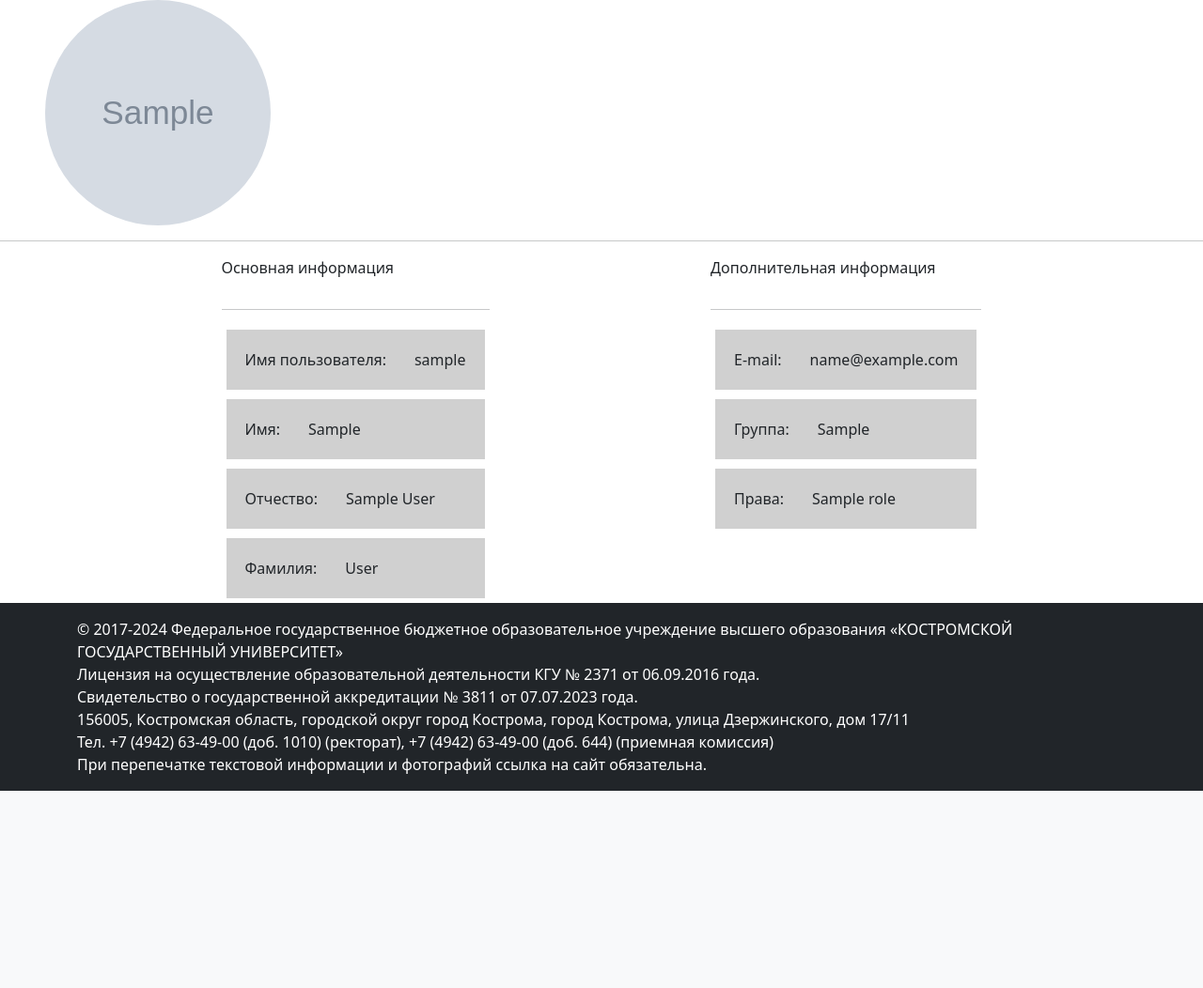
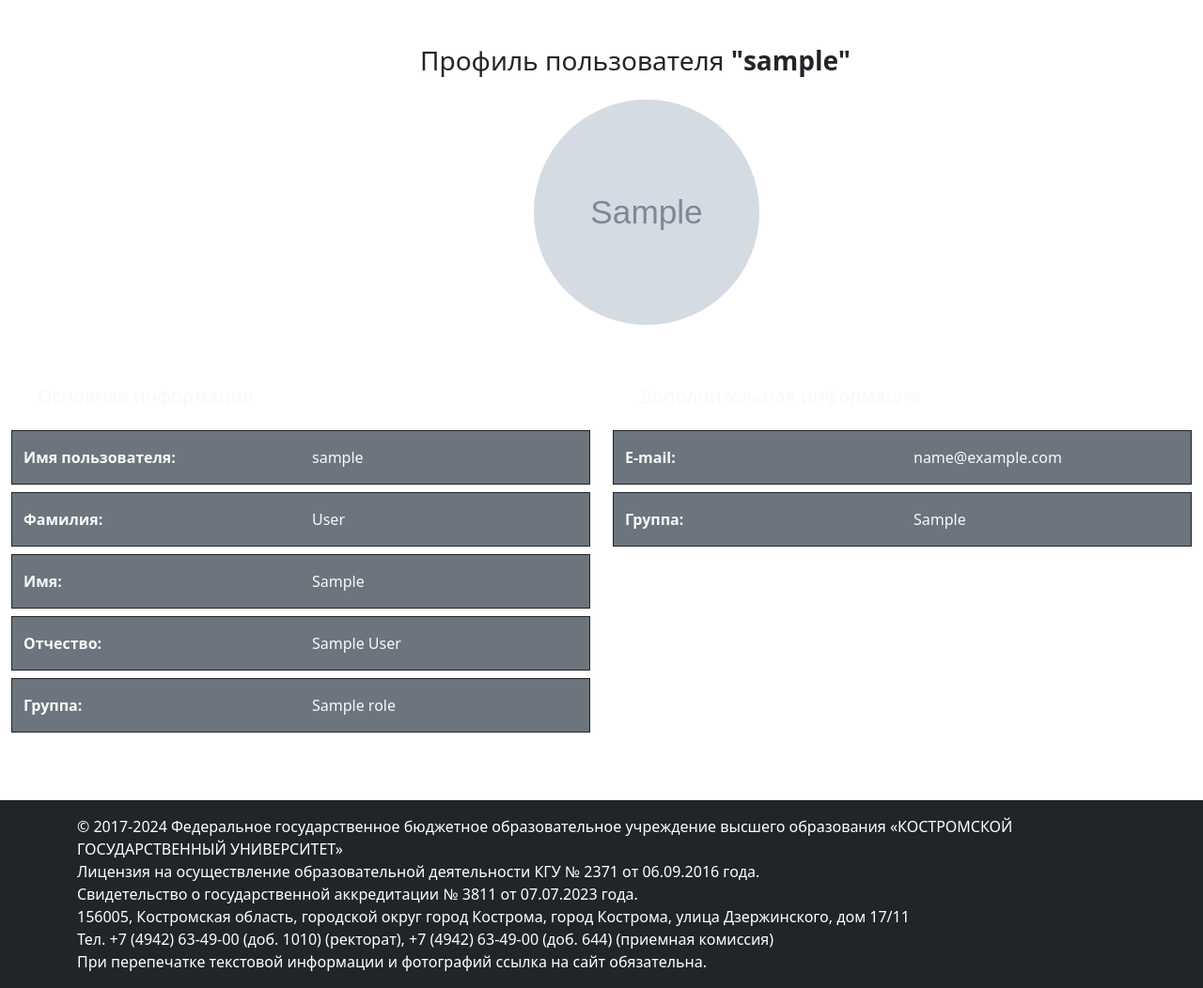
Before and after one commit to headcrab8524/NeiroSystem, a Django app: page /profile/1/ in a window 1280 px wide. Shown: the part 120-1172 px from the top of the page at 94% size. Before the commit the page ends 962 px from the top, so only its background shows below. Run offline with Django 5.2, Linux system fonts and the light colour scheme; a user stored in the database is signed in; tables that the repository leaves empty hold one stand-in row (values such as "Sample post"); grey boxes marked "Sample" are stand-in pictures.

Commit message:
Отремонтирован дизайн профиля

```diff
--- a/lostfiles/main/templates/main/profile.html
+++ b/lostfiles/main/templates/main/profile.html
@@ -1,7 +1,12 @@
 {% extends "main/base.html" %}
 {% load static %}
+{% block title %}
+Профиль пользователя {{ user.username }}
+{% endblock %}
 {% block content %}
-<div>
+<section class="pt-5 pb-5">
+    <section class="ps-md-5 d-flex flex-column align-items-center">
+        <h3 class="profile-title ms-4 mb-4 text-center">Профиль пользователя <b>"{{ user.username }}"</b></h3>
         {% if user.photo %}
         <div class="ms-md-5 profile-photo-on-page rounded-circle"
              style="background-image: url('{{user.photo.url}}');">
@@ -11,72 +16,49 @@
              style="background-image: url('{% static 'main/images/defaultprof.jpeg' %}');">
         </div>
         {% endif %}
-    <hr>
-    <div style="display:flex; flex-direction: row; justify-content: space-evenly; margin-top: 15px;">
-        <div style="display:flex; flex-direction: column;">
-            <p>Основная информация</p>
-            <hr>
-            <div class="profile_attr">
-                <div>
-                    <p style="margin: 15px;">Имя пользователя:</p>
+    </section>
+
+    <div class="container-fluid  mt-5">
+        <div class="row">
+            <div class="col-md-6 container pt-3 bg-light-dark pb-4 px-4">
+                <div class="row">
+                    <h5 class="ms-3 mb-3 text-light">Основная информация</h5>
                 </div>
-                <div>
-                    <p style="margin: 15px;">{{ current_user.username }}</p>
+                <div class="row bg-secondary border border-dark py-3 mt-2">
+                    <div class="col-6 text-light"><b>Имя пользователя:</b></div>
+                    <div class="col-6 text-light">{{ user.username }}</div>
+                </div>
+                <div class="row bg-secondary border border-dark py-3 mt-2">
+                    <div class="col-6 text-light"><b>Фамилия:</b></div>
+                    <div class="col-6 text-light">{{ user.last_name }}</div>
+                </div>
+                <div class="row bg-secondary border border-dark py-3 mt-2">
+                    <div class="col-6 text-light"><b>Имя:</b></div>
+                    <div class="col-6 text-light">{{ user.first_name }}</div>
+                </div>
+                <div class="row bg-secondary border border-dark py-3 mt-2">
+                    <div class="col-6 text-light"><b>Отчество:</b></div>
+                    <div class="col-6 text-light">{{ user.middle_name }}</div>
+                </div>
+                <div class="row bg-secondary border border-dark py-3 mt-2">
+                    <div class="col-6 text-light"><b>Группа:</b></div>
+                    <div class="col-6 text-light">{{ user.role.name }}</div>
                 </div>
             </div>
-            <div class="profile_attr">
-                <div>
-                    <p style="margin: 15px;">Имя:</p>
+            <div class="col-md-6 container pt-3 bg-light-dark pb-4 px-4">
+                <div class="row">
+                    <h5 class="ms-3 mb-3 text-light">Дополнительная информация</h5>
                 </div>
-                <div>
-                    <p style="margin: 15px;">{{ current_user.first_name }}</p>
+                <div class="row bg-secondary border border-dark py-3 mt-2">
+                    <div class="col-6 text-light"><b>E-mail:</b></div>
+                    <div class="col-6 text-light" style="overflow: hidden; white-space: nowrap; text-overflow: ellipsis;">{{ user.email }}</div>
                 </div>
-            </div>
-            <div class="profile_attr">
-                <div>
-                    <p style="margin: 15px;">Отчество:</p>
-                </div>
-                <div>
-                    <p style="margin: 15px;">{{ current_user.middle_name }}</p>
-                </div>
-            </div>
-            <div class="profile_attr">
-                <div>
-                    <p style="margin: 15px;">Фамилия:</p>
-                </div>
-                <div>
-                    <p style="margin: 15px;">{{ current_user.last_name }}</p>
+                <div class="row bg-secondary border border-dark py-3 mt-2">
+                    <div class="col-6 text-light"><b>Группа:</b></div>
+                    <div class="col-6 text-light" style="overflow: hidden; white-space: nowrap; text-overflow: ellipsis;">
+                        {{ user.group }}</div>
                 </div>
             </div>
         </div>
-        <div style="display:flex; flex-direction: column;">
-            <p>Дополнительная информация</p>
-            <hr>
-            <div class="profile_attr">
-                <div>
-                    <p style="margin: 15px;">E-mail:</p>
-                </div>
-                <div>
-                    <p style="margin: 15px;">{{ current_user.email }}</p>
-                </div>
-            </div>
-            <div class="profile_attr">
-                <div>
-                    <p style="margin: 15px;">Группа:</p>
-                </div>
-                <div>
-                    <p style="margin: 15px;">{{ current_user.group }}</p>
-                </div>
-            </div>
-            <div class="profile_attr">
-                <div>
-                    <p style="margin: 15px;">Права:</p>
-                </div>
-                <div>
-                    <p style="margin: 15px;">{{ current_user.role }}</p>
-                </div>
-            </div>
-        </div>
-    </div>
-</div>
+</section>
 {% endblock %}
```
Also changed, not shown: lostfiles/main/templates/main/user.html (+37 -33 lines), lostfiles/media/photos/2024/03/19/20.jpg (added). Lines whose indentation alone changed are shown as unchanged.
